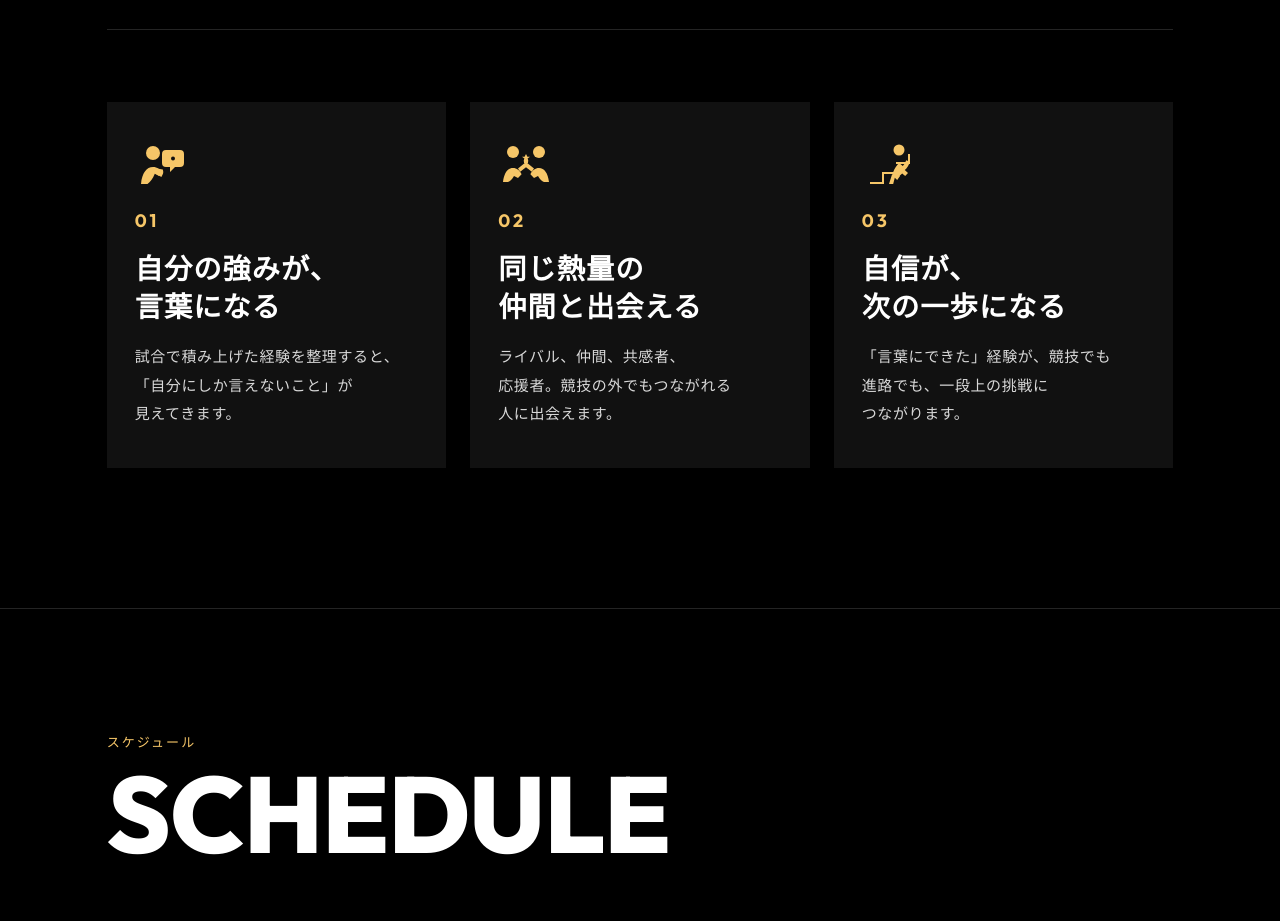
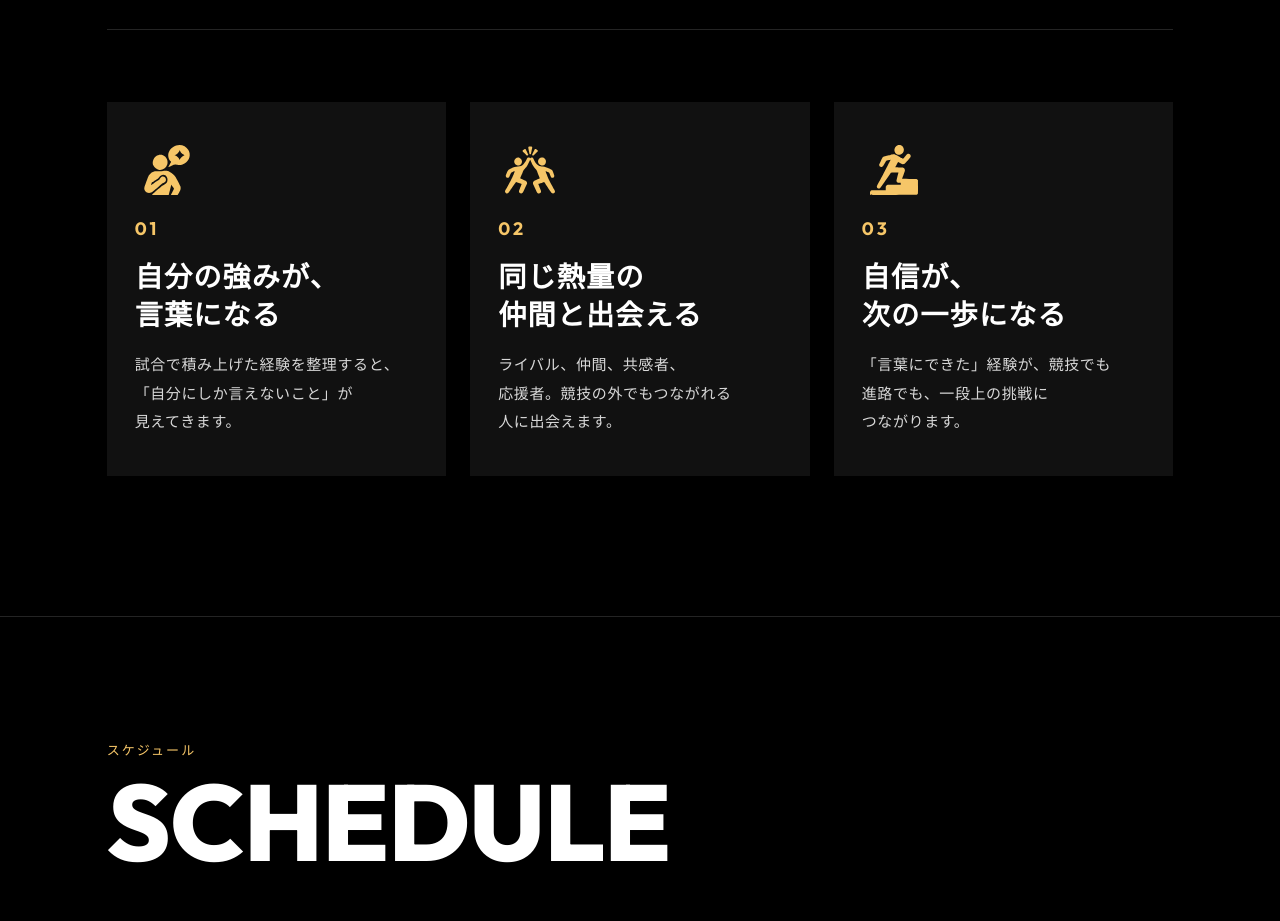
Before and after one commit to laplus7123-byte/avf5-lp-k8q3wz5m, a plain HTML site: page index.html in a window 1280 px wide. Shown: the part 5820-6741 px from the top of the page. Drawn offline with nearby package versions, Linux system fonts and the light colour scheme; a web font is replaced by a local one.

Commit message:
MERITアイコンをlp_icons_svgの3点に差し替え

```diff
--- a/index.html
+++ b/index.html
@@ -247,9 +247,9 @@ main { position: relative; padding-top: var(--head); }
   min-width: 0;
 }
 .merit__icon {
-  width: 56px; height: 56px; color: var(--gold);
+  width: 64px; height: 64px;
 }
-.merit__icon svg { display: block; width: 100%; height: 100%; }
+.merit__icon img { display: block; width: 100%; height: 100%; }
 .merit__num {
   font-family: var(--en); font-weight: 700; font-size: 18px;
   letter-spacing: .16em; color: var(--gold); line-height: 1;
@@ -510,7 +510,7 @@ main { position: relative; padding-top: var(--head); }
   .guide__row dt, .guide__row dd { grid-column: 1 / -1; }
   .merit { grid-column: 1 / -1; margin: 0 20px 96px; grid-template-columns: 1fr; gap: 14px; }
   .merit li { padding: 28px 22px 32px; gap: 14px; }
-  .merit__icon { width: 48px; height: 48px; }
+  .merit__icon { width: 56px; height: 56px; }
   .merit__title { font-size: 24px; }
   .merit__txt { font-size: 14px; }
 
@@ -776,13 +776,7 @@ main { position: relative; padding-top: var(--head); }
       <ul class="merit" aria-label="参加するメリット">
         <li class="fade">
           <span class="merit__icon" aria-hidden="true">
-            <svg viewBox="0 0 56 56" fill="currentColor">
-              <circle cx="18" cy="15" r="7"/>
-              <path d="M6 46c1-11 5.5-17 12-17 4.2 0 7.6 2.4 9.6 6.4L24 38l-4.2-2.2C17.8 40.8 15.2 44 12.5 46H6Z"/>
-              <path d="M22 30.5c-.8 2.2-1 4.2-.4 5.8l4.8 2.6 1.6-3.2c.4-1.2.3-2.6-.2-4.2L22 30.5Z"/>
-              <path d="M31 12h14a4 4 0 0 1 4 4v9a4 4 0 0 1-4 4h-5l-5 5v-5h-4a4 4 0 0 1-4-4v-9a4 4 0 0 1 4-4Z"/>
-              <circle cx="38" cy="20.5" r="2" fill="#111"/>
-            </svg>
+            <img src="assets/icons/01_strength.svg" alt="" width="64" height="64">
           </span>
           <span class="merit__num">01</span>
           <p class="merit__title">自分の強みが、<br>言葉になる</p>
@@ -790,15 +784,7 @@ main { position: relative; padding-top: var(--head); }
         </li>
         <li class="fade">
           <span class="merit__icon" aria-hidden="true">
-            <svg viewBox="0 0 56 56" fill="currentColor">
-              <circle cx="15" cy="14" r="6"/>
-              <circle cx="41" cy="14" r="6"/>
-              <path d="M5 44c1.2-9 4.6-14 10-14 3.8 0 6.8 2.4 8.6 6.2L20 40l-4-2C14.2 41.6 12 43.4 10 44H5Z"/>
-              <path d="M51 44c-1.2-9-4.6-14-10-14-3.8 0-6.8 2.4-8.6 6.2L36 40l4-2c1.8 3.6 4 5.4 6 6h5Z"/>
-              <path d="M20 30.5 28 24l8 6.5-2.2 3.2L28 29.2l-5.8 4.5-2.2-3.2Z"/>
-              <path d="M26 21.5h4v3.5h-4z"/>
-              <path d="M28 16l1.4 2.8H32l-2.4 1.8.9 2.9L28 21.8l-2.5 1.7.9-2.9-2.4-1.8h2.6L28 16Z"/>
-            </svg>
+            <img src="assets/icons/02_connection.svg" alt="" width="64" height="64">
           </span>
           <span class="merit__num">02</span>
           <p class="merit__title">同じ熱量の<br>仲間と出会える</p>
@@ -806,12 +792,7 @@ main { position: relative; padding-top: var(--head); }
         </li>
         <li class="fade">
           <span class="merit__icon" aria-hidden="true">
-            <svg viewBox="0 0 56 56" fill="currentColor">
-              <path d="M8 46h14V36h12V26h14V16H46v8H34v10H20v10H8z"/>
-              <circle cx="37" cy="12" r="5.5"/>
-              <path d="M31 34.5c1.6-4.4 3.8-7.6 6.2-9.6l3.6 3.2c1.4-1.6 2.6-3.6 3.4-5.8l3.8 1.4c-1.2 3.4-3 6.2-5.2 8.4l3.2 2.8-2.8 3.2-3-2.6c-1.4 1.2-3 2.6-4.6 4.4L31 34.5Z"/>
-              <path d="M30 36.5 27 46h4.2l1.6-6.2 2.4 2.2L38 38l-3.6-3.4-4.4 1.9Z"/>
-            </svg>
+            <img src="assets/icons/03_next_step.svg" alt="" width="64" height="64">
           </span>
           <span class="merit__num">03</span>
           <p class="merit__title">自信が、<br>次の一歩になる</p>
```
Also changed, not shown: assets/icons/01_strength.svg (added), assets/icons/02_connection.svg (added), assets/icons/03_next_step.svg (added), assets/icons/README.txt (added), 1 other file.
